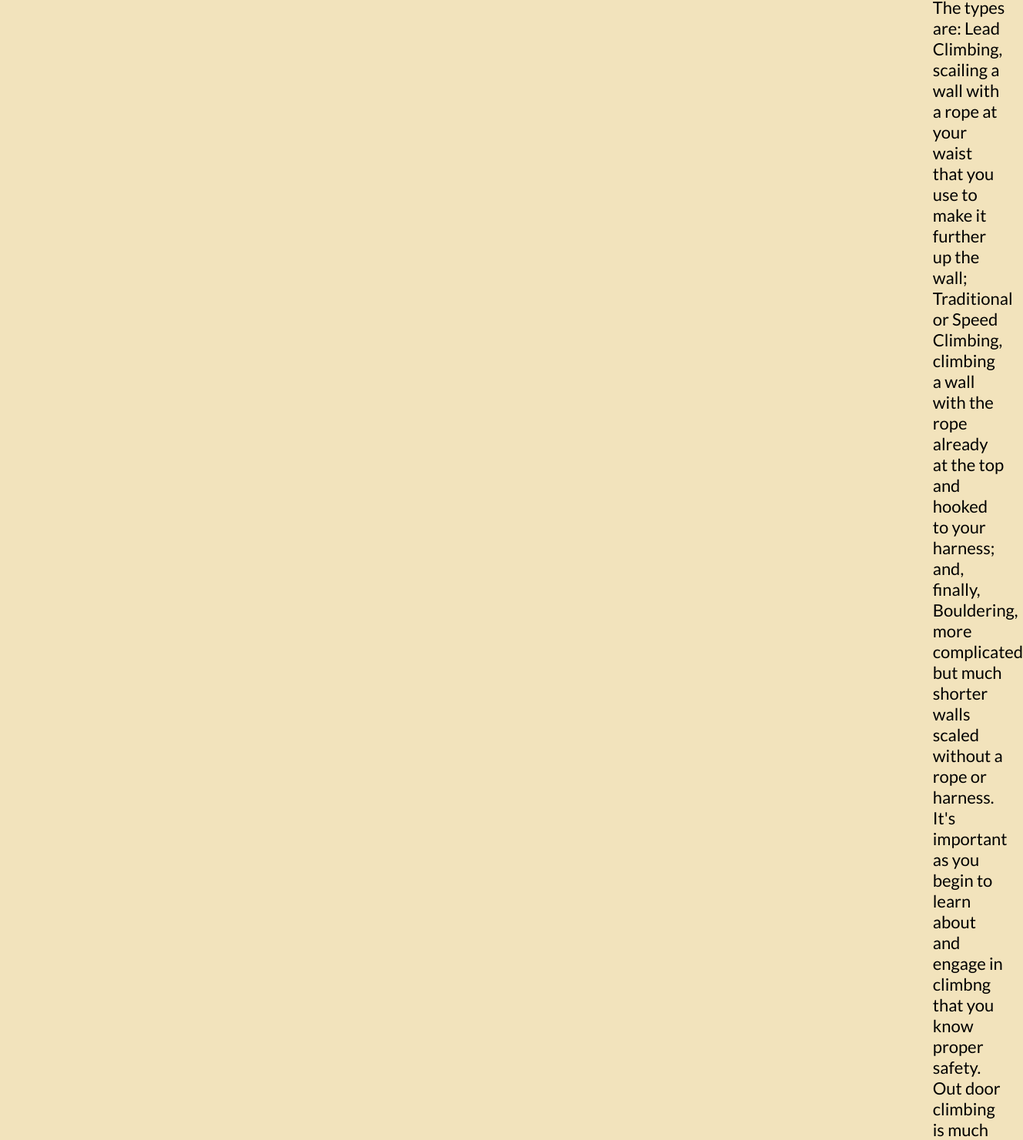
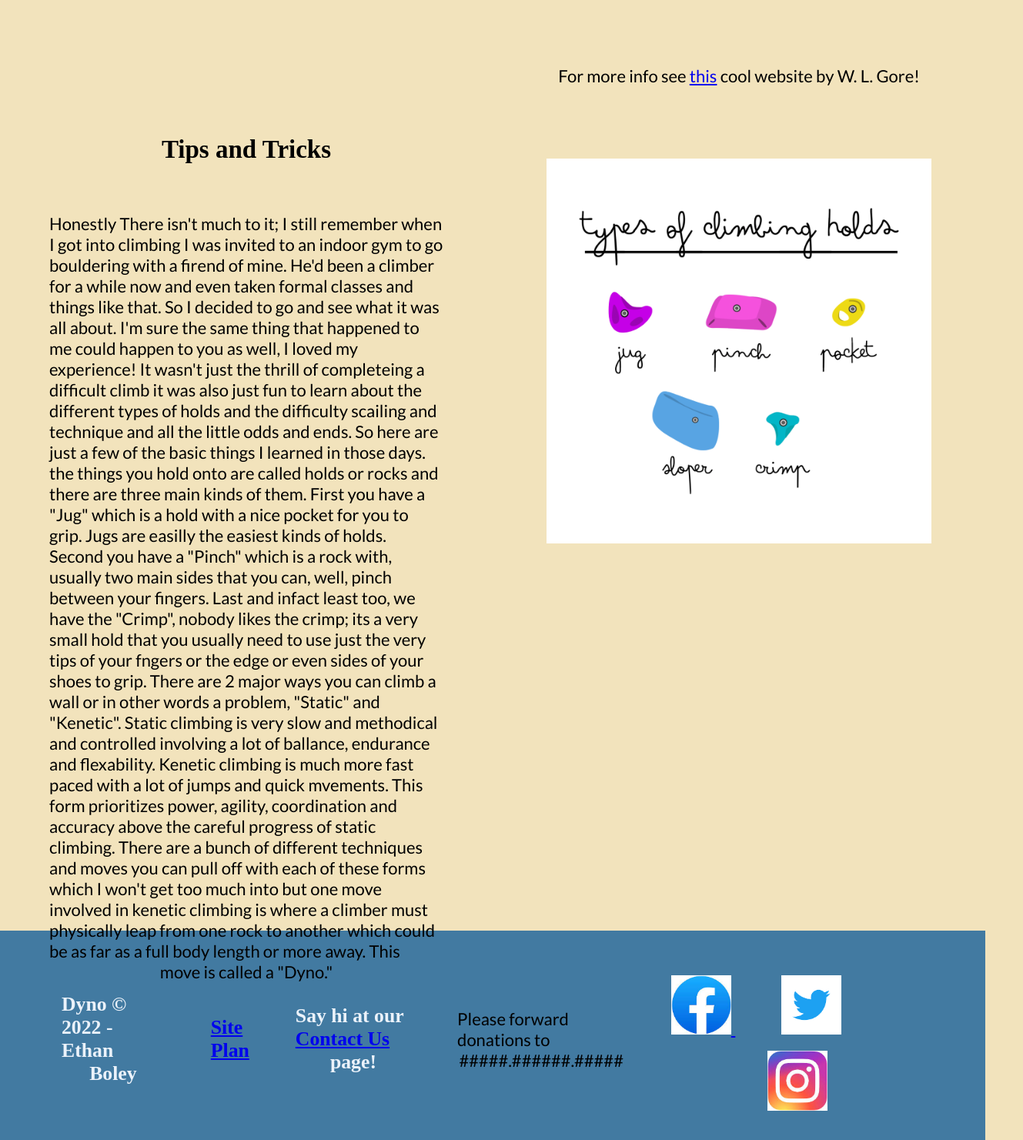
Before and after one commit to ethanboley/WDD130, a plain HTML site: page personal_site/how_to_climb.html in a window 1280 px wide. Shown: the part 837-2318 px from the top of the page at 77% size, 1329 px wide, since content can reach past the window. Drawn offline with Linux system fonts and the light colour scheme; a web font is replaced by a local one.

Commit message:
subpage css

```diff
--- a/personal_site/how_to_climb.html
+++ b/personal_site/how_to_climb.html
@@ -21,8 +21,10 @@
     <main id="content">
         <h1>But How Do You Climb Though?</h1>
         <div class="content_grid">
+            <div id="top_left">
                 <img class="freaking_individual" src="./images/climbing things-min.jpg" alt="climbing things">
-            <div class="top_right">
+            </div>
+            <div id="top_right">
                 <h2>Getting Started</h2>
                 <p>
                     When you want to start climbing it is best to know that it really
@@ -47,9 +49,12 @@
                     cool website by W. L. Gore!
                 </p>
             </div>
-            <img class="top_left" class="freaking_individual" src="./images/types of holds-min.png" alt="Climbing Holds">
-            <h2 class="bottom_left">Tips and Tricks</h2>
-            <p class="bottom_left">
+            <div id="bottom_right">
+                <img class="freaking_individual" src="./images/types of holds-min.png" alt="Climbing Holds">
+            </div>
+            <div id="bottom_left">
+                <h2>Tips and Tricks</h2>
+                <p>
                     Honestly There isn't much to it; I still remember when I got into
                     climbing I was invited to an indoor gym to go bouldering with a
                     firend of mine. He'd been a climber for a while now and even
@@ -81,20 +86,21 @@
                     as a full body length or more away. This move is called a "Dyno."
                 </p>
             </div>
+        </div>
     </main>
     <footer>
-        <h3>Dyno &copy; 2022 - Ethan Boley</h3>
-        <h3><a href="./site_plan.html">Site Plan</a></h3>
-        <h3>Say hi at our <a href="#">Contact Us</a> page!</h3>
-        <p>Please forward donations to #####.######.#####</p>
+        <h3 class="footer_stuff">Dyno &copy; 2022 - Ethan Boley</h3>
+        <h3 class="footer_stuff"><a href="./site_plan.html">Site Plan</a></h3>
+        <h3 class="footer_stuff">Say hi at our <a href="#">Contact Us</a> page!</h3>
+        <p class="footer_stuff">Please forward donations to #####.######.#####</p>
         <div class="social">
-            <a href="https://facebook.com" target="_blank">
+            <a class="footer_stuff" href="https://facebook.com" target="_blank">
                 <img src="./images/facebook.jpg" alt="fb icon">
             </a>
-            <a href="https://twitter.com" target="_blank">
+            <a class="footer_stuff" href="https://twitter.com" target="_blank">
                 <img src="./images/twitter.png" alt="twitter icon">
             </a>
-            <a href="https://instagram.com" target="_blank">
+            <a class="footer_stuff" href="https://instagram.com" target="_blank">
                 <img src="./images/instagram.jpg" alt="instagram icon">
             </a>
         </div>
--- a/personal_site/styles/styles.css
+++ b/personal_site/styles/styles.css
@@ -15,6 +15,7 @@ nav {
   margin: 0;
   position: fixed;
   background-color: var(--secondary-color);
+  z-index: 6;
 }
 
 .logo {
@@ -27,6 +28,7 @@ footer img {
 
 .footer_stuff {
   padding: 30px;
+  /* margin: 100% 100%; */
 }
 
 .content_grid {
@@ -34,10 +36,23 @@ footer img {
   width: 100%;
   grid-template-columns: 1fr 1fr;
   grid-template-rows: 1fr 1fr;
+  max-height: 2000px;
+}
+
+.absolute_unit {
+  width: 100%;
+  display: inline;
+  margin: 0 auto;
+  padding: 15px;
+  max-width: 500px;
+}
+
+.map {
+  width: 99%;
 }
 
 .freaking_individual {
-  width: 45%;
+  width: 150%;
   max-width: 500px;
   padding: 30px;
 }
@@ -45,23 +60,30 @@ footer img {
 .content_grid p {
   margin: 0 auto;
   padding: 10%;
+  grid-column: 1/3;
 }
 
-.top_right {
+#top_right {
   grid-column: 2/3;
 }
 
-.top_left {
+#top_left {
   grid-column: 1/2;
 }
 
-.bottom_left {
+#bottom_left {
   grid-column: 1/2;
+  grid-row: 2/3;
+  max-height: 600px;
 }
 
-.bottom_right {
+#bottom_right {
   grid-column: 2/3;
+  max-height: 600px;
 }
+
+/* that one assignment VVV */
+
 
 /* I wonder What would happen if I did this */
 
@@ -205,13 +227,6 @@ footer a:hover {
   width: 80px;
 }
 
-.absolute_unit {
-  width: 45%;
-  display: inline;
-  margin: 0 auto;
-  padding: 15px;
-}
-
 h2 {
   margin: 0;
 }
```
Also changed, not shown: personal_site/home.html (+4 -4 lines). Lines whose indentation alone changed are shown as unchanged.
